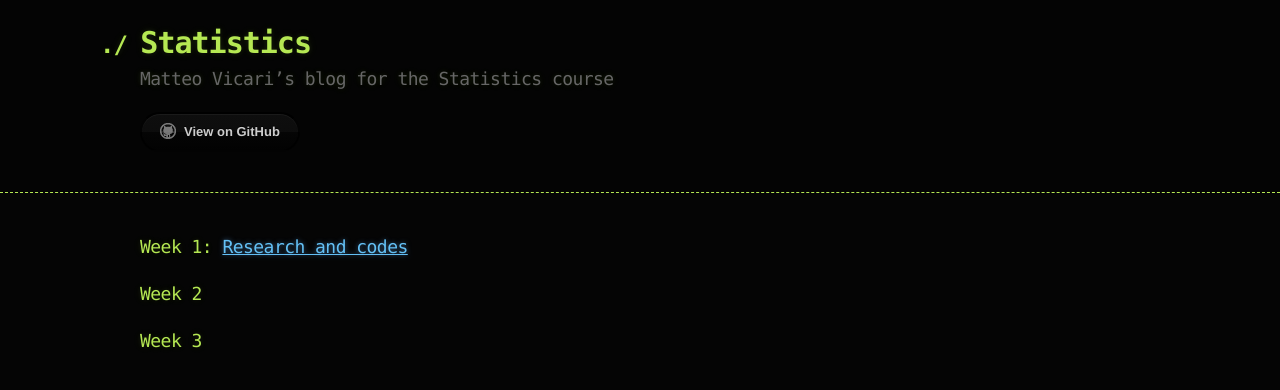
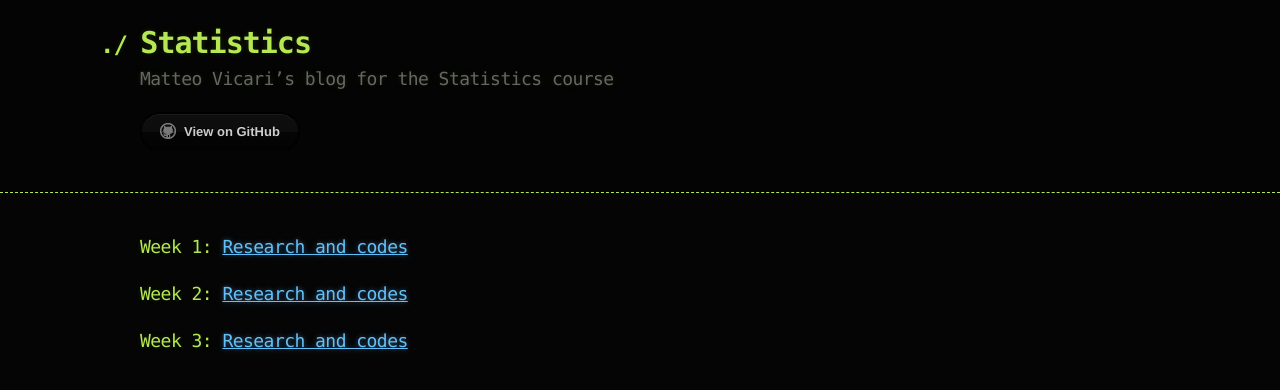
Before and after one commit to Videars/Statistics, a Jekyll site: the page built from index.md, in a window 1280 px wide. Shown: the top 390 px of the page. Built offline with Jekyll 4.4.1, drawn with Linux system fonts in a browser that asks for light colours; our own code applies the rules of GitHub Pages for plain Markdown files.

Commit message:
Update index.md

```diff
--- a/index.md
+++ b/index.md
@@ -1,7 +1,7 @@
 ### Week 1: [Research and codes](https://videars.github.io/Week1/)
 
 
-### Week 2
+### Week 2: [Research and codes](https://videars.github.io/Week2/)
 
 
-### Week 3
+### Week 3: [Research and codes](https://videars.github.io/Week3/)
```
